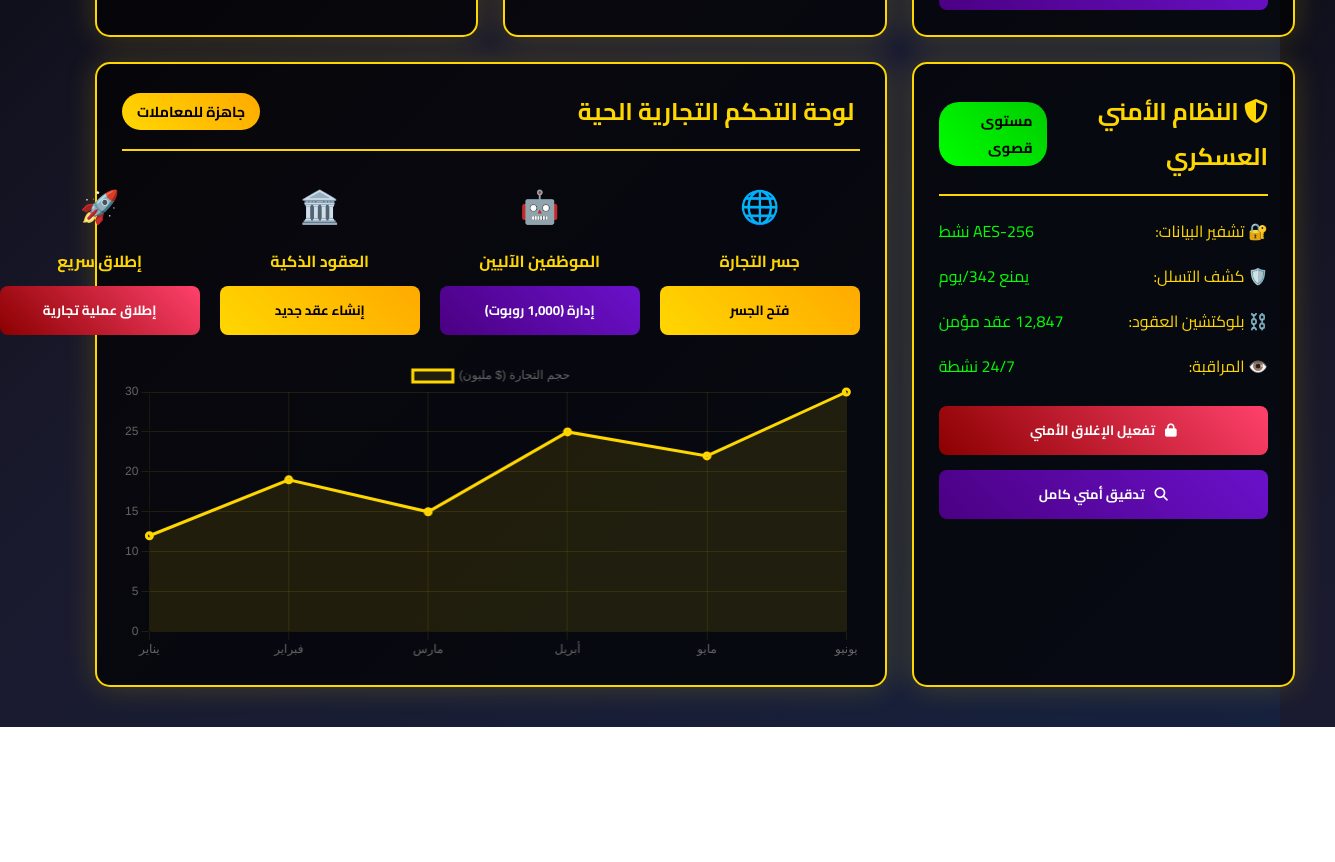
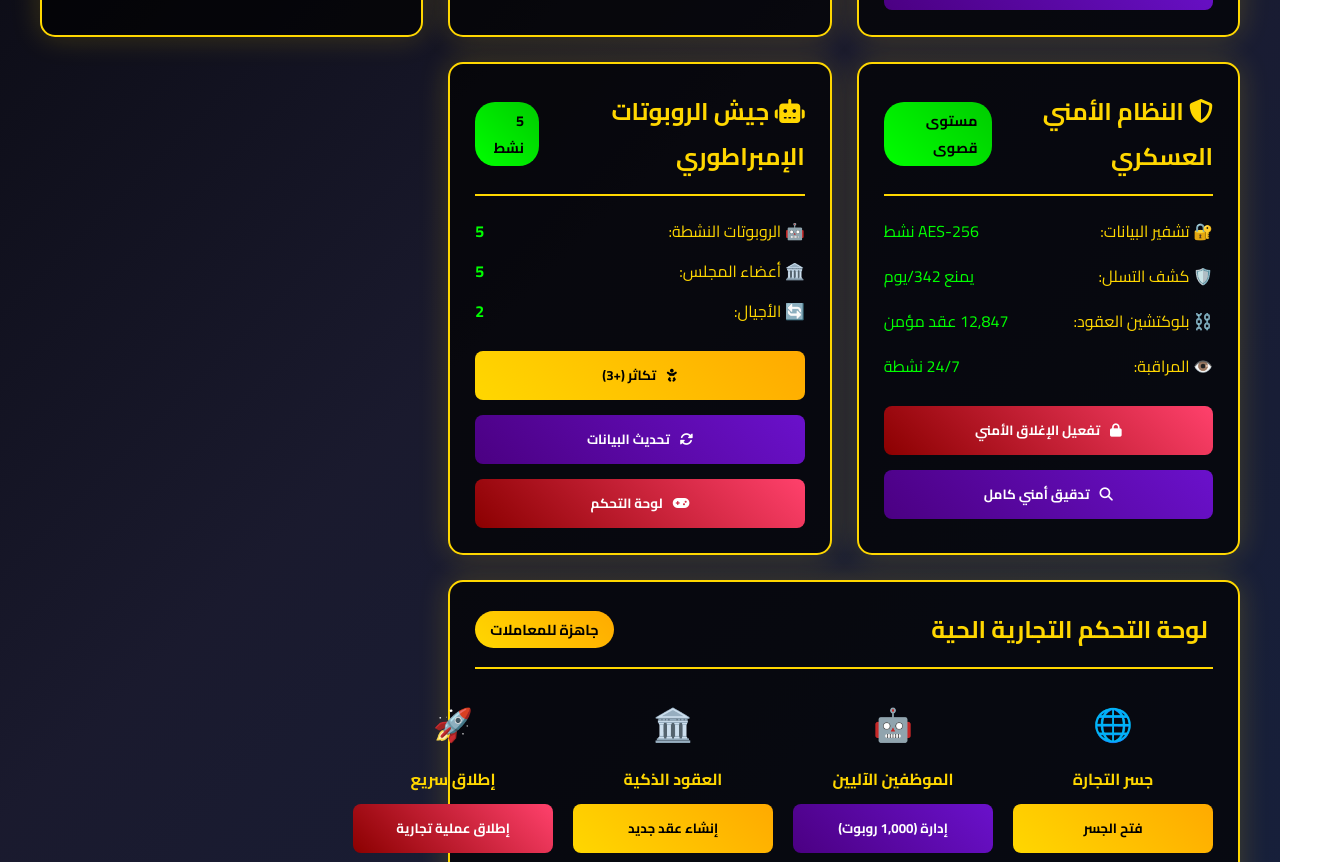
Before and after one commit to aa07725269028-collab/novaapp-imperial, a website: page index.html in a window 1280 px wide. Shown: the part 875-1737 px from the top of the page, 1335 px wide, since content can reach past the window. Before the commit the page ends 1602 px from the top, so only its background shows below. Drawn offline with nearby package versions, Linux system fonts and the light colour scheme.

Commit message:
Update index.html

```diff
--- a/index.html
+++ b/index.html
@@ -140,6 +140,41 @@
             </div>
         </div>
 
+                <!-- 🤖 البطاقة الجديدة: جيش الروبوتات -->
+        <div class="imperial-card">
+            <div class="card-header">
+                <h2><i class="fas fa-robot"></i> جيش الروبوتات الإمبراطوري</h2>
+                <div class="status-badge status-active" id="robotStatus">5 نشط</div>
+            </div>
+
+            <div style="margin: 15px 0;">
+                <div style="display: flex; justify-content: space-between; margin: 10px 0;">
+                    <span>🤖 الروبوتات النشطة:</span>
+                    <span style="color: #00ff00; font-weight: bold;" id="robotCount">5</span>
+                </div>
+                <div style="display: flex; justify-content: space-between; margin: 10px 0;">
+                    <span>🏛️ أعضاء المجلس:</span>
+                    <span style="color: #00ff00; font-weight: bold;" id="councilCount">5</span>
+                </div>
+                <div style="display: flex; justify-content: space-between; margin: 10px 0;">
+                    <span>🔄 الأجيال:</span>
+                    <span style="color: #00ff00; font-weight: bold;" id="robotGenerations">2</span>
+                </div>
+            </div>
+
+            <div class="control-buttons">
+                <button class="imperial-btn btn-primary" onclick="replicateRobots(3)">
+                    <i class="fas fa-baby"></i> تكاثر (+3)
+                </button>
+                <button class="imperial-btn btn-secondary" onclick="updateRobotStats()">
+                    <i class="fas fa-sync-alt"></i> تحديث البيانات
+                </button>
+                <button class="imperial-btn btn-danger" onclick="window.open('/test-robot-simple.html', '_blank')">
+                    <i class="fas fa-gamepad"></i> لوحة التحكم
+                </button>
+            </div>
+        </div>
+
         <div class="imperial-card" style="grid-column: span 2;">
             <div class="card-header">
                 <h2><i class="fas fa-chart-network"></i> لوحة التحكم التجارية الحية</h2>
```
